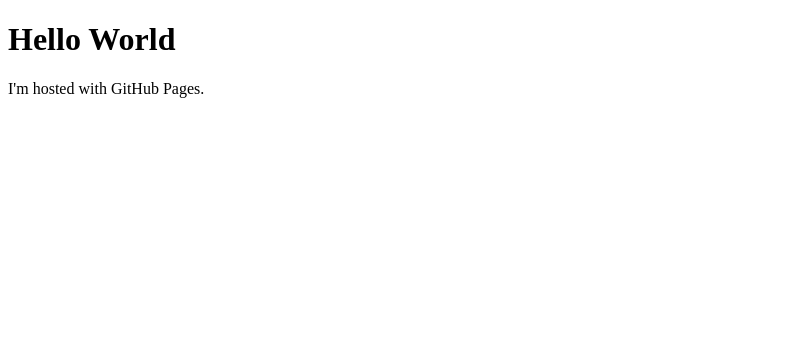
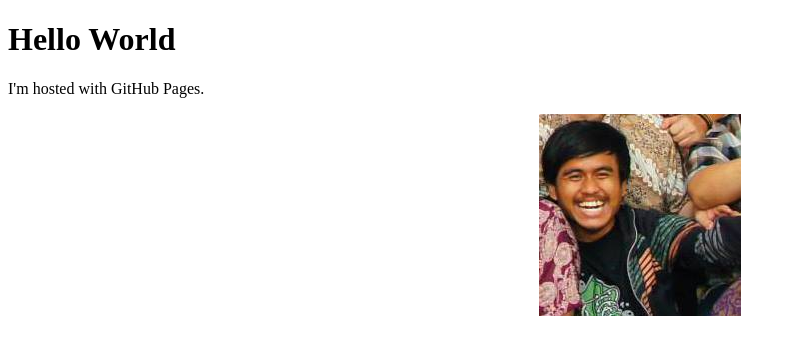
Before and after one commit to tutorial-unikom/tutorial-unikom.github.io, a plain HTML site: page index.html in a window 1280 px wide. Shown: the whole page, without its empty margins (0-796 px from the left). Drawn offline with Linux system fonts and the light colour scheme.

Commit message:
nambahin images

```diff
--- a/index.html
+++ b/index.html
@@ -3,5 +3,8 @@
 <body>
 <h1>Hello World</h1>
 <p>I'm hosted with GitHub Pages.</p>
+<center>
+	<img src="mochadwi.jpg" alt="error loading files">
+</center>
 </body>
 </html>
```
Also changed, not shown: mochadwi.jpg (added).
